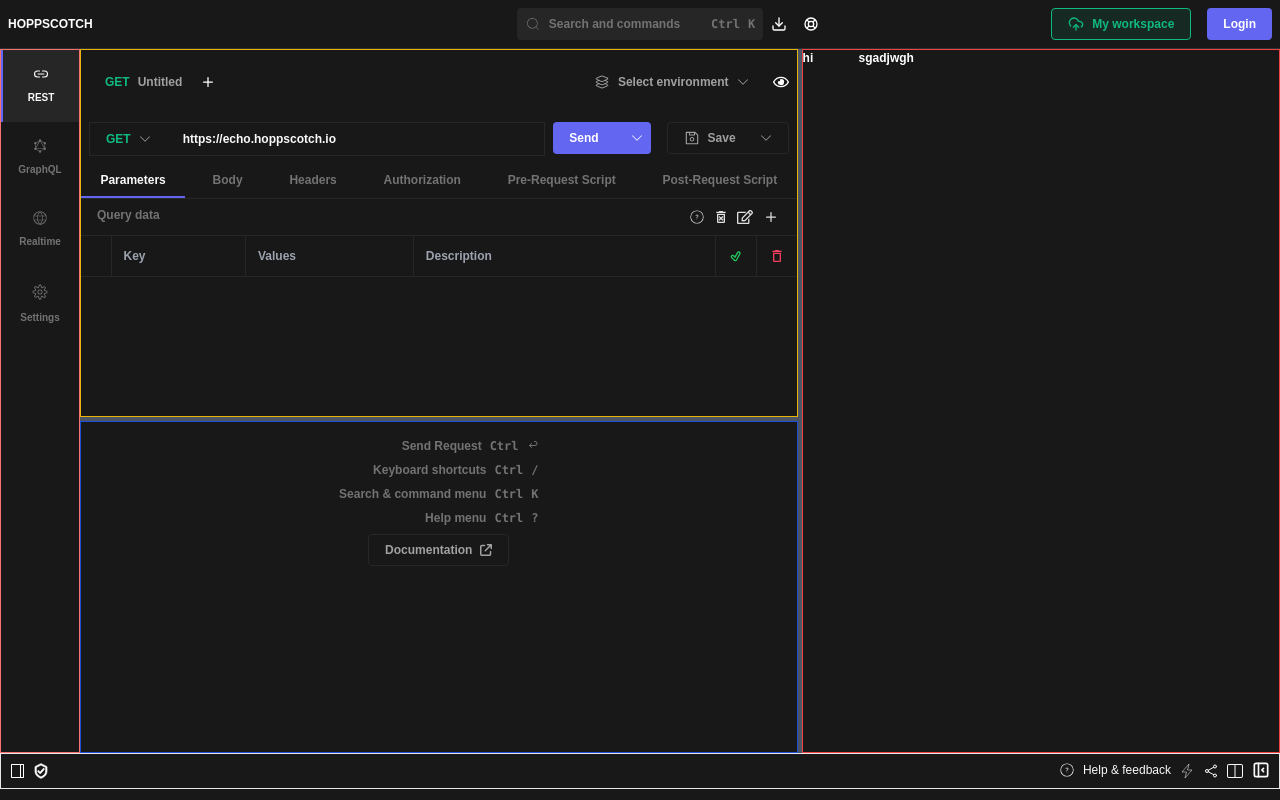
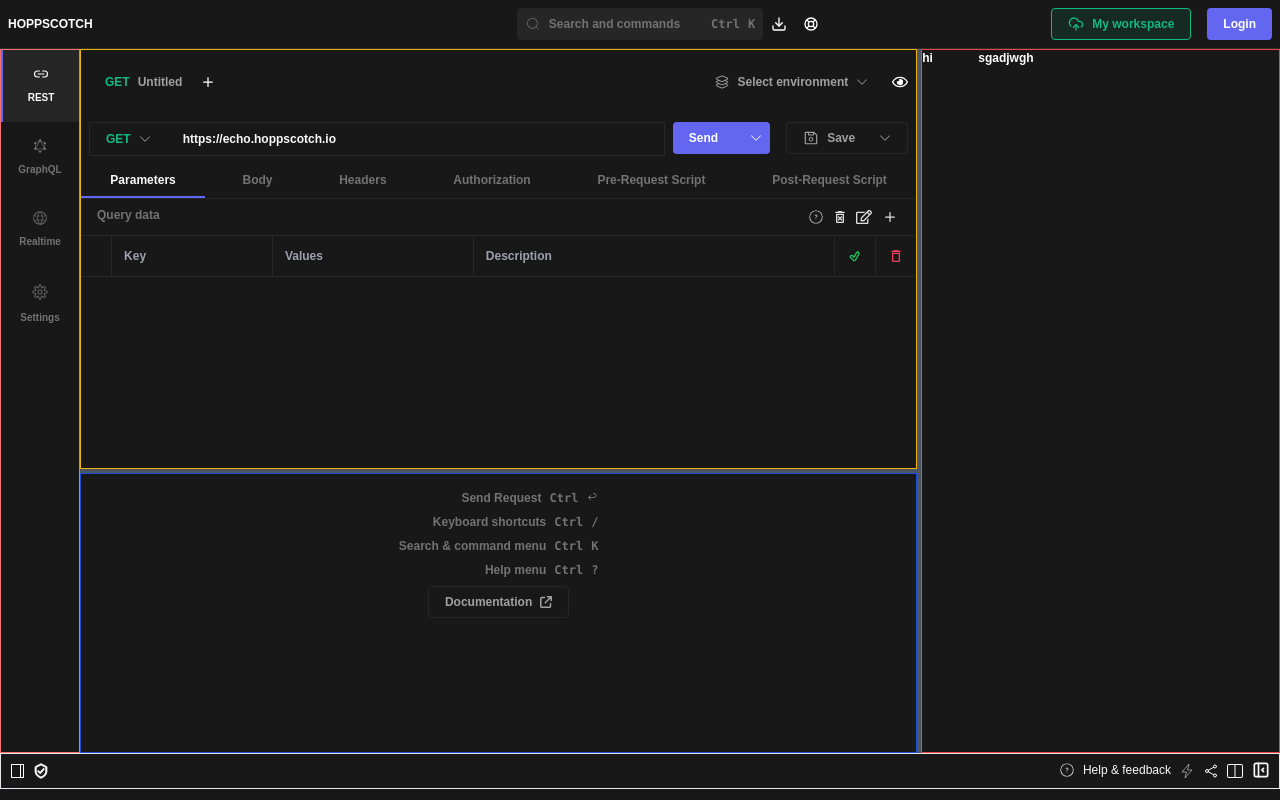
Before and after one commit to rsireesha-g/hoppscoth-clone, a React (Create React App) app: page / in a window 1280 px wide. Built offline with nearby package versions, Linux system fonts and the light colour scheme.

Commit message:
update: layout sizes and imports

```diff
--- a/src/components/layout.tsx
+++ b/src/components/layout.tsx
@@ -5,6 +5,7 @@
 import { Footer } from './footer';
 import { ShortcutsComponent } from './shortcutsComponent';
 import { Panel, PanelGroup, PanelResizeHandle } from 'react-resizable-panels';
+import { RestPageSideBar } from './restPageComponents/sideBar/sideBar';
 
 export const Layout = ({ children, page }: { children: ReactNode, page: string }) => {
     const [theme, setTheme] = useState('dark');
@@ -19,10 +20,10 @@
                 <SideBar {...{ isCollapse, page }} />
 
                 <PanelGroup direction="horizontal" className="flex-1">
-                    <Panel defaultSize={isRightSideBarCollapsed ? 100 : 70} minSize={isRightSideBarCollapsed ? 100 : 60}>
+                    <Panel defaultSize={70} minSize={60}>
                         <div className={`w-full h-full flex ${isHorizontalCollapsed ? 'flex-col' : 'flex-row'}`}>
                             <PanelGroup direction={isHorizontalCollapsed ? 'horizontal' : 'vertical'} className="flex-1">
-                                <Panel defaultSize={isHorizontalCollapsed ? 70 : 50} minSize={isHorizontalCollapsed ? 70 : 40}>
+                                <Panel defaultSize={60} minSize={50}>
                                     <div
                                         className={`border border-yellow-500 h-full w-full overflow-visible relative ${page === 'settings' ? 'overflow-y-scroll' : ''
                                             }`}
@@ -34,7 +35,7 @@
                                     className={`${isHorizontalCollapsed ? 'w-1 cursor-col-resize' : 'h-1 cursor-row-resize'
                                         } bg-gray-600 hover:bg-gray-500`}
                                 />
-                                <Panel defaultSize={isHorizontalCollapsed ? 25 : 45} minSize={isHorizontalCollapsed ? 25 : 30}>
+                                <Panel defaultSize={40} minSize={30}>
                                     {page !== 'settings' && <ShortcutsComponent {...{ isHorizontalCollapsed }} />}
                                 </Panel>
                             </PanelGroup>
@@ -45,14 +46,21 @@
                         <PanelResizeHandle className="w-1 bg-gray-600 hover:bg-gray-500 cursor-col-resize" />
                     )}
 
-                    {(page === 'home' || page === 'graphql') && !isRightSideBarCollapsed && (
+                    {/* {(page === 'home' || page === 'graphql') && !isRightSideBarCollapsed && (
                         <Panel defaultSize={50} minSize={20}>
                             <div className="w-full h-full border border-red-500 flex gap-2">
                                 <div className='w-12 h-full'>hi</div>
                                 <div>sgadjwgh</div>
                             </div>
                         </Panel>
-                    )}
+                    )} */}
+                    {!isRightSideBarCollapsed &&
+
+                        <Panel defaultSize={30} minSize={20}>
+                            {page === 'home' && <RestPageSideBar />}
+                            {page === 'graphql' && 'home'}
+                        </Panel>
+                    }
                 </PanelGroup>
             </div>
 
--- a/src/components/httpMethodComponents/queryParams.tsx
+++ b/src/components/restPageComponents/httpMethodComponents/queryParams.tsx
@@ -1,11 +1,11 @@
 import React, { useState } from 'react'
-import { Tooltip } from '../tooltip'
+import { Tooltip } from '../../tooltip'
 import { CiCircleQuestion } from 'react-icons/ci'
 import { MdOutlineDeleteForever, MdOutlineDeleteOutline, MdOutlineWrapText } from 'react-icons/md'
 import { FaRegEdit } from 'react-icons/fa'
 import { IoIosAdd } from 'react-icons/io'
 import { TiTickOutline } from 'react-icons/ti'
-import { KeyValueDescription } from '../../interfaces/restApiInterface'
+import { KeyValueDescription } from '../../../interfaces/restApiInterface'
 import { Link } from 'react-router'
 
 
--- a/src/components/httpMethodComponents/requestScript.tsx
+++ b/src/components/restPageComponents/httpMethodComponents/requestScript.tsx
@@ -1,5 +1,5 @@
 import React, { useState } from 'react'
-import { Tooltip } from '../tooltip'
+import { Tooltip } from '../../tooltip'
 import { CiCircleQuestion } from 'react-icons/ci'
 import { MdOutlineDeleteForever } from 'react-icons/md'
 import { FaRegEdit } from 'react-icons/fa'
@@ -66,14 +66,14 @@
                 </div>
             </div>
             {/* grid */}
-            <div className="w-full flex gap-0 align-middle text-secondaryLight border-b border-b-dividerDark overflow-y-scroll ">
+            <div className="w-full flex gap-0 align-middle text-secondaryLight border-b border-b-dividerDark ">
                 <div className="flex-gow-1 w-10 p-2">1</div>
-                <div className="flex-gow-2 w-1/2 p-2 border-x border-x-dividerDark">
+                <div className="flex-gow-2 w-full p-2 border-x border-x-dividerDark">
                     <textarea placeholder='JavaScript Code' value={selectedScript?.join("\n")}
                         className='w-full h-full bg-transparent p-2 text-accentDark break-normal'
                     />
                 </div>
-                <div className="w-1/3 p-2 flex gap-4 flex-col justify-start h-[200px]">
+                <div className="w-[40%] p-2 flex gap-4 flex-col justify-start h-[200px] overflow-y-scroll ">
                     <p className='text-secondaryLight'>
                         {selectedTab === 'pre-request script' ?
                             'Pre-request scrips are written in JavaScript, and are run before the request is sent.'
--- /dev/null
+++ b/src/components/restPageComponents/sideBar/sideBar.tsx
@@ -0,0 +1,10 @@
+import React from 'react'
+
+export const RestPageSideBar = () => {
+    return (
+        <div className="w-full h-full border border-red-500 flex gap-2">
+            <div className='w-12 h-full'>hi</div>
+            <div>sgadjwgh</div>
+        </div>
+    )
+}
--- a/src/pages/rest.tsx
+++ b/src/pages/rest.tsx
@@ -10,9 +10,9 @@
 import { IoLayersOutline, IoShareSocialOutline } from 'react-icons/io5'
 import { useSelector } from 'react-redux'
 import { RootState } from '../redux/store'
-import { QueryParams } from '../components/httpMethodComponents/queryParams'
-import { AuthorizationTab } from '../components/httpMethodComponents/authorizationTab'
-import { RequestScriptTab } from '../components/httpMethodComponents/requestScript'
+import { QueryParams } from '../components/restPageComponents/httpMethodComponents/queryParams'
+import { AuthorizationTab } from '../components/restPageComponents/httpMethodComponents/authorizationTab'
+import { RequestScriptTab } from '../components/restPageComponents/httpMethodComponents/requestScript'
 import { KeyValueDescription } from '../interfaces/restApiInterface';
 
 const paramsInitialState: Array<KeyValueDescription> = [{ key: '', value: '', description: '' }];
```
Also changed, not shown: src/components/restPageComponents/httpMethodComponents/authorizationTab.tsx (renamed from src/components/httpMethodComponents/authorizationTab.tsx, +4 -4 lines), src/components/restPageComponents/httpMethodComponents/getMethod.tsx (renamed from src/components/httpMethodComponents/getMethod.tsx).
